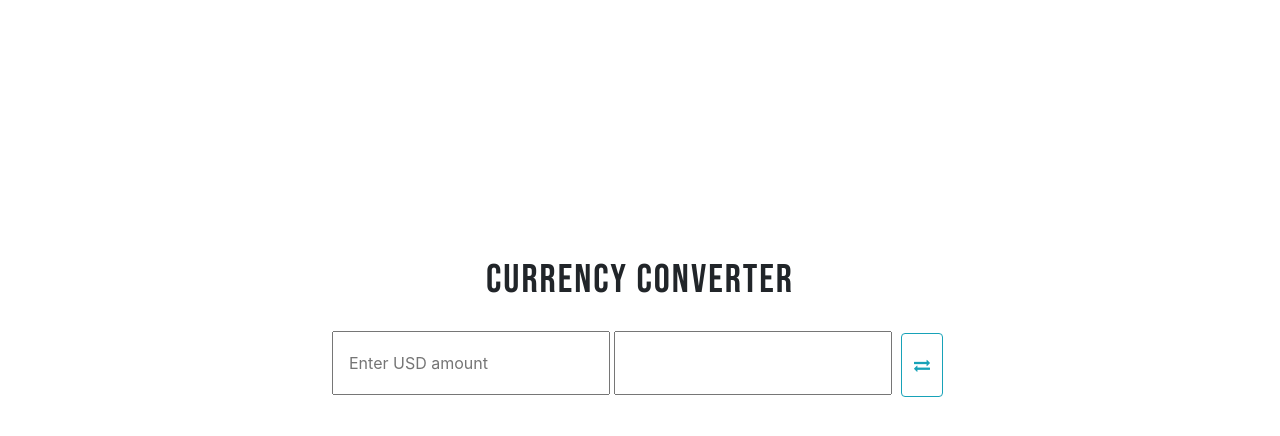
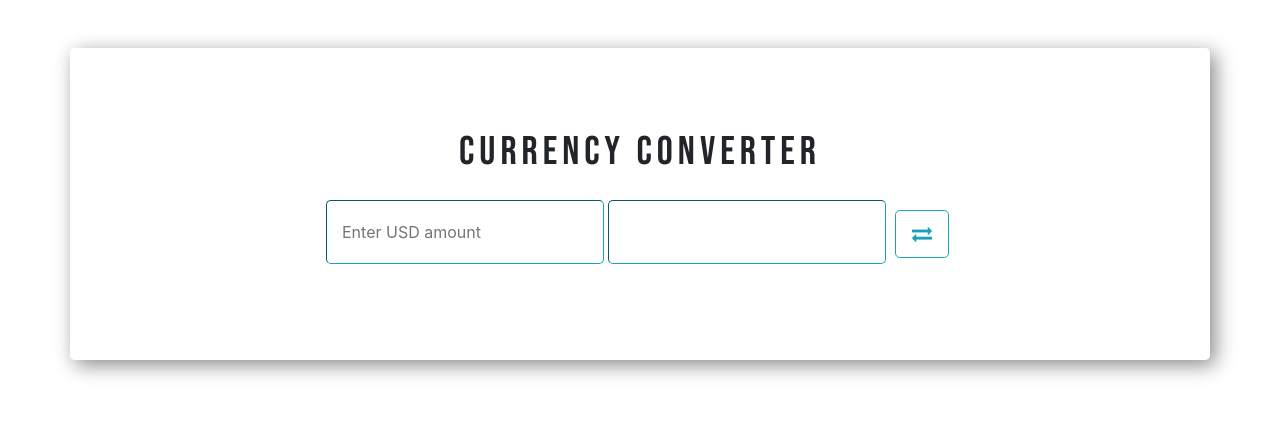
Before and after one commit to stansh/hack_exchange-, a website: page index.html in a window 1280 px wide. Drawn offline with nearby package versions, Linux system fonts and the light colour scheme; no server answers.

Commit message:
more css and layout updates

```diff
--- a/index.html
+++ b/index.html
@@ -7,14 +7,17 @@
     <link rel="stylesheet" href = 'styles.css'>
     <link rel="stylesheet" href="https://cdnjs.cloudflare.com/ajax/libs/font-awesome/4.7.0/css/font-awesome.min.css">
     <link rel="stylesheet" href="https://stackpath.bootstrapcdn.com/bootstrap/4.5.0/css/bootstrap.min.css" integrity="sha384-9aIt2nRpC12Uk9gS9baDl411NQApFmC26EwAOH8WgZl5MYYxFfc+NcPb1dKGj7Sk" crossorigin="anonymous">
+    <link rel="stylesheet" href="https://cdnjs.cloudflare.com/ajax/libs/animate.css/4.1.1/animate.min.css"  />
+
+
 </head>
 <body >
-    <div class = 'container mb-10'>
-        <h1 class = 'py-3'>Currency Converter</h1>
-        <div class = 'raw'>
-            <input id = 'fromAmount' placeholder = 'Enter USD amount' class = 'col-3'>
-            <input id = 'toAmount' class = 'col-3'>
-            <button class = 'btn btn-outline-info ' onclick='changeView()' id='changeView' ><i class="fa fa-exchange" aria-hidden="true"></i></button>
+    <div class = 'container mt-5'>
+        <h1 class = 'pb-3'>Currency Converter</h1>
+        <div class = 'raw text-center'>
+            <input id = 'fromAmount' placeholder = 'Enter USD amount' class = 'col-lg-3' >
+            <input id = 'toAmount' class = 'col-lg-3'>
+            <button class = 'btn btn-lg btn-outline-info  ' onclick='changeView()' id='changeView' ><i class="fa fa-exchange" aria-hidden="true"></i></button>
         </div>
         <p id = 'error'></p>
 
@@ -23,8 +26,8 @@
         </div>
 
     </div>
-    <div class = 'text-center'>
-        <a href="https://www.exchangerate-api.com" class="text-white small"  >Currency Conversion by ExchangeRate-API.com</a>
+    <div class = 'text-center mb-5'>
+        <a href="https://www.exchangerate-api.com" class="text-white small">Currency Conversion by ExchangeRate-API.com</a>
     </div>
     <script src = 'script.js'></script>
 
--- a/package.json
+++ b/package.json
@@ -8,7 +8,6 @@
   "author": "stansh",
   "license": "ISC",
   "dependencies": {
-    "animate.css": "^4.1.1",
     "awesome": "0.0.7",
     "bootstrap": "^4.5.0",
     "font": "0.0.4",
--- a/script.js
+++ b/script.js
@@ -20,7 +20,8 @@ const loadButtons = () =>
                 el.innerHTML = key;
                 el.name = key;
                 el.value = value;
-                el.setAttribute('class', 'btn btn-info ');
+                el.setAttribute('class', 'btn');
+				el.classList.add('btn-md', 'btn-info','animate__animated' ,'animate__zoomIn')
                 el.addEventListener('click', convert);
                 el.addEventListener('mouseover', showCurrencyInfo);
                 BtnDiv.appendChild(el);
@@ -54,6 +55,7 @@ const convert = (e) => {
 
     if (!isNaN(fromAmount)) {
        document.querySelector('#toAmount').value = (fromAmount * unitValue).toFixed(2);
+	   error.innerHTML ="";
     } else {
        error.innerHTML = 'Please enter a numeric value.';
     }
@@ -89,8 +91,8 @@ const changeView = () => {
             el.innerHTML = key;
             el.name = key;
             el.value = value;
-            el.setAttribute('class', 'btn btn-info');
-
+            el.setAttribute('class', 'btn');
+            el.classList.add('btn-md', 'btn-info','animate__animated' ,'animate__zoomIn')
             el.addEventListener('click', convertToUSD);
             el.addEventListener('mouseover', showCurrencyInfo);
             BtnDiv.appendChild(el);
--- a/styles.css
+++ b/styles.css
@@ -3,17 +3,16 @@
 
 .btn {
     margin: 5px;
+
 }
 
-.container {
-    background-color: rgb(255, 255, 255);
-}
 
 h1 {
     font-family: 'Bebas Neue', cursive;
     text-transform: uppercase;
-    letter-spacing: 2px;
-    animation: bounce;
+    letter-spacing: 5px;
+    animation: fadeInDown; /* referring directly to the animation's @keyframe declaration */
+    animation-duration: 2s;
 
 
 }
@@ -29,8 +28,9 @@ h3,h4 {
     margin-top: 10rem;
     margin-bottom: 10rem;
     padding: 5rem;
-    background: rgba(255, 255, 255, 0.8)
-
+    background: rgba(255, 255, 255, 0.8);
+    border-radius: 5px;
+    box-shadow: 5px 5px 20px rgb(136, 136, 136);
 }
 
 
@@ -42,13 +42,10 @@ body{
     background-image: url('images/dollar.jpg');
 }
 
-/* .col-md-3  {
-    text-align: center;
-    font-weight: bold;
-    background-color: grey;
-
+input {
+    height: 4rem;
+    border-width: 1px;
+    border-color: #17a2b8;
+    border-radius: 5px;
+    size: 4rem;
 }
- */
-input, #changeView {
-    height: 4rem;
-}
```
Also changed, not shown: 1 other file.
